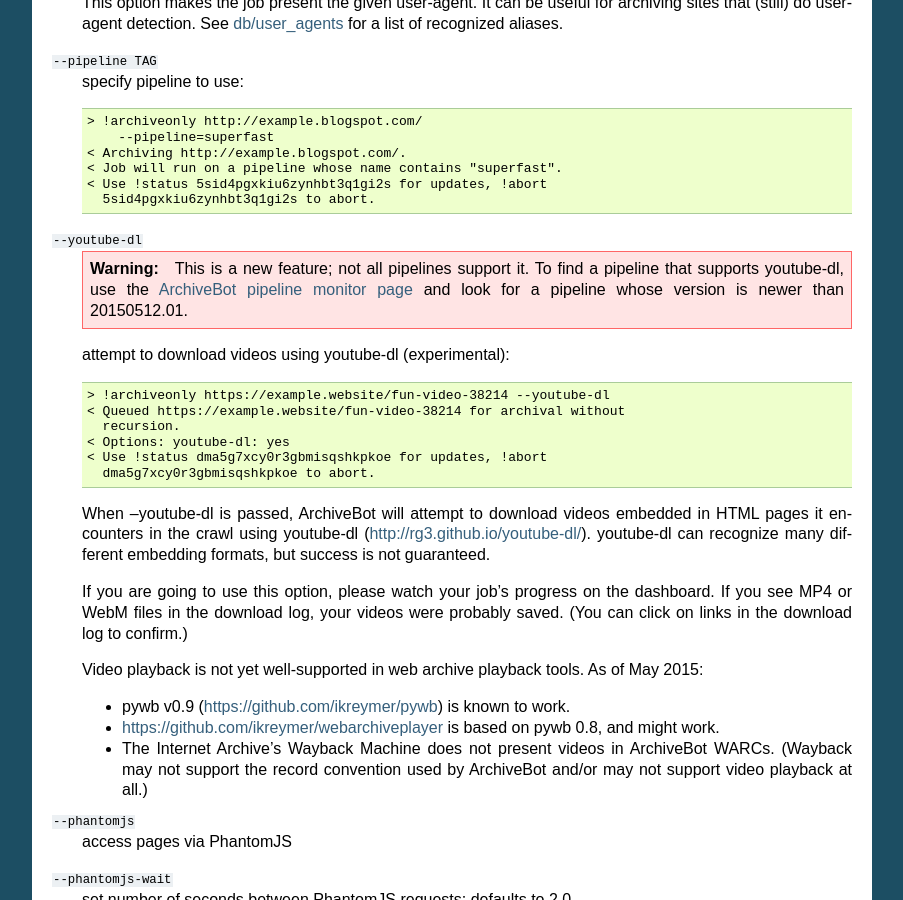
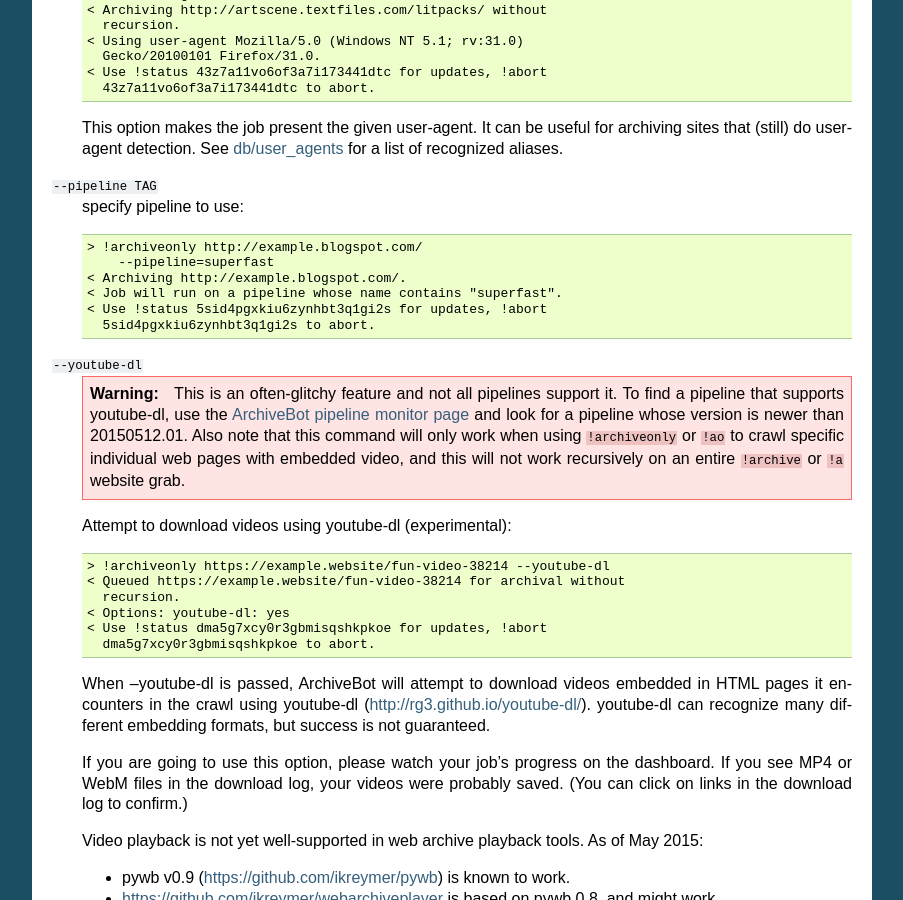
Before and after one commit to ArchiveTeam/ArchiveBot, a Sphinx documentation site: the page built from doc/commands.rst, in a window 1280 px wide and 900 px high, scrolled down 3142 px. Shown: the whole window, without its empty margins (198-1101 px from the left). Built offline with Sphinx 7.4.7, drawn with Linux system fonts in a browser that asks for light colours; some of the changed text lies outside the part shown.

Commit message:
updated documentation
updated documentation

```diff
--- a/doc/commands.rst
+++ b/doc/commands.rst
@@ -99,11 +99,14 @@
     nicknames describe the pipeline: datacenter, special modifications, etc.
     This option can be used to load jobs onto those pipelines.
 
-    In the above example, the following pipeline nicks would match the given
+    In the above example, both of the following pipeline nicks would match the given
     tag:
 
     * superfast
     * ovhca1-superfast-47
+
+    NOTE: You should use a pipeline *nickname* for this command, not one of the
+    auto-assigned pipeline *id numbers* like ``1a5adaacbe686c708f9277e7b70b590c``.
 
 ``--phantomjs``
     access pages via PhantomJS
@@ -143,6 +146,9 @@
 
         > !abort 1q2qydhkeh3gfnrcxuf6py70b
         < Initiating abort for job 1q2qydhkeh3gfnrcxuf6py70b.
+
+    At the moment, a job is not actually aborted and removed from the
+    ``!pending`` job queue until all the jobs in front of it have started.
 
 archiveonly
 ===========
@@ -198,12 +204,15 @@
 
 ``--youtube-dl``
     .. warning::
-      This is a new feature; not all pipelines support it.  To find a pipeline
-      that supports youtube-dl, use the `ArchiveBot pipeline monitor page
-      <http://dashboard.at.ninjawedding.org/pipelines>`_ and look for a
-      pipeline whose version is newer than 20150512.01.
+      This is an often-glitchy feature and not all pipelines support it.  To find
+      a pipeline that supports youtube-dl, use the `ArchiveBot pipeline monitor
+      page <http://dashboard.at.ninjawedding.org/pipelines>`_ and look for a
+      pipeline whose version is newer than 20150512.01.  Also note that this
+      command will only work when using ``!archiveonly`` or ``!ao`` to crawl specific
+      individual web pages with embedded video, and this will not work recursively
+      on an entire ``!archive`` or ``!a`` website grab.
 
-    attempt to download videos using youtube-dl (experimental)::
+    Attempt to download videos using youtube-dl (experimental)::
 
       > !archiveonly https://example.website/fun-video-38214 --youtube-dl
       < Queued https://example.website/fun-video-38214 for archival without
```
Also changed, not shown: other parts of doc/commands.rst (+1 -1 lines).
